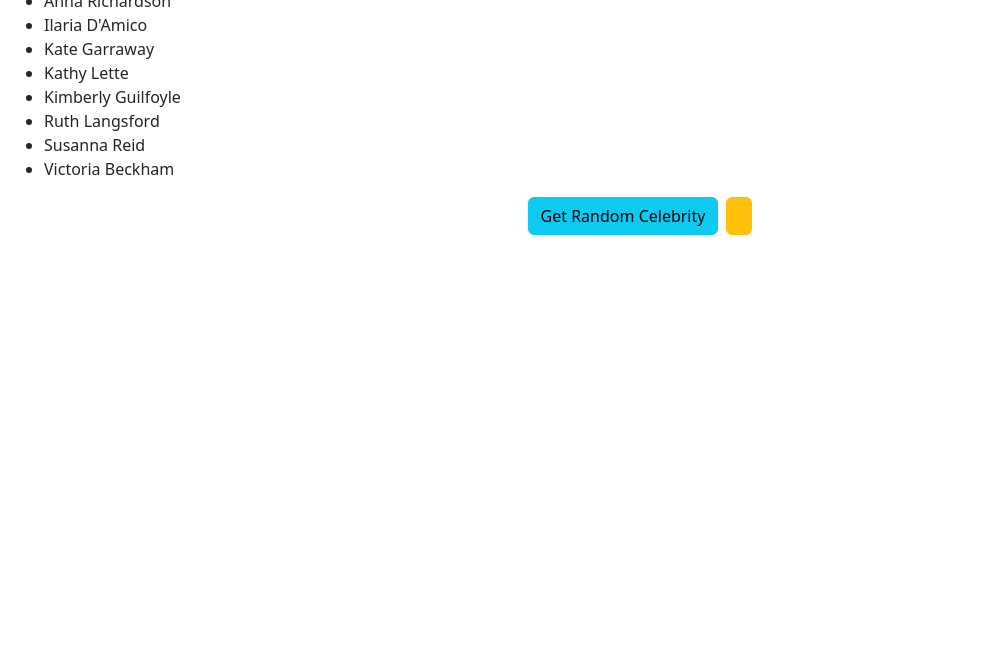
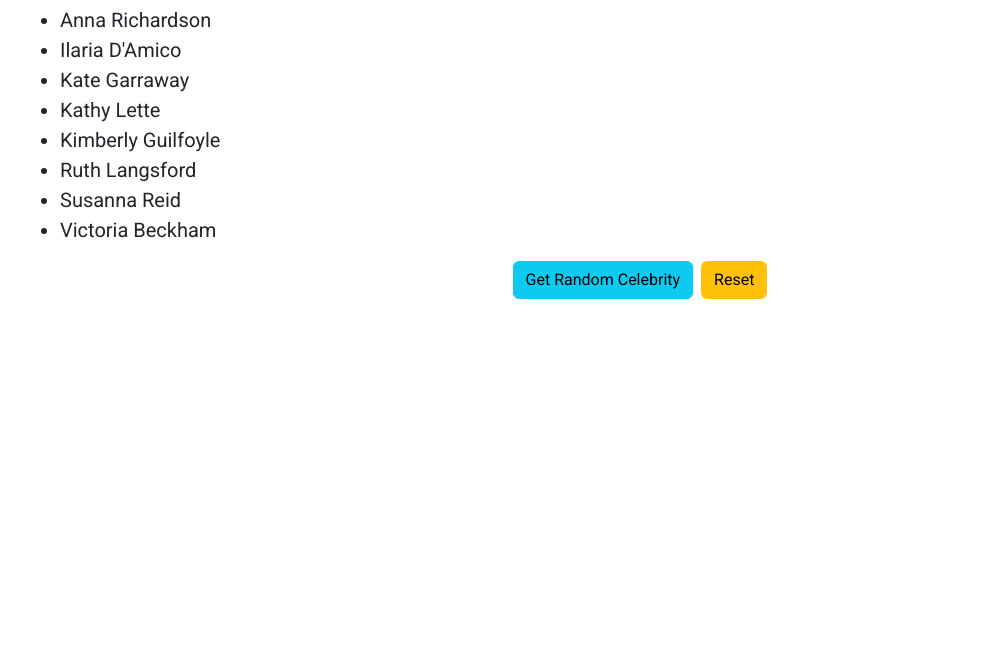
Before and after one commit to derektypist/dom-tag-name-jquery, a plain HTML site: page index.html in a window 1280 px wide. Shown: the part 155-800 px from the top of the page, without its empty margins (0-983 px from the left). Drawn offline with nearby package versions, Linux system fonts and the light colour scheme.

Commit message:
Added link to style.css and word reset for button at index.html

```diff
--- a/index.html
+++ b/index.html
@@ -9,6 +9,7 @@
     <!-- Load Styles -->
     <link href="https://cdn.jsdelivr.net/npm/bootstrap@5.3.0-alpha1/dist/css/bootstrap.min.css" rel="stylesheet"
         integrity="sha384-GLhlTQ8iRABdZLl6O3oVMWSktQOp6b7In1Zl3/Jr59b6EGGoI1aFkw7cmDA6j6gD" crossorigin="anonymous">
+    <link href="css/style.css" rel="stylesheet">
     <!-- Load Scripts -->
     <script src="https://cdnjs.cloudflare.com/ajax/libs/jquery/3.6.3/jquery.min.js"
         integrity="sha512-STof4xm1wgkfm7heWqFJVn58Hm3EtS31XFaagaa8VMReCXAkQnJZ+jEy8PCC/iT18dFy95WcExNHFTqLyp72eQ=="
@@ -43,7 +44,7 @@
             <!-- Set Up and Center Buttons -->
             <article class="d-grid gap-2 d-flex justify-content-center">
                 <button class="btn btn-info" id="random">Get Random Celebrity</button>
-                <button class="btn btn-warning" id="reset"></button>
+                <button class="btn btn-warning" id="reset">Reset</button>
             </article>
 
             <!-- Display Information -->
```
